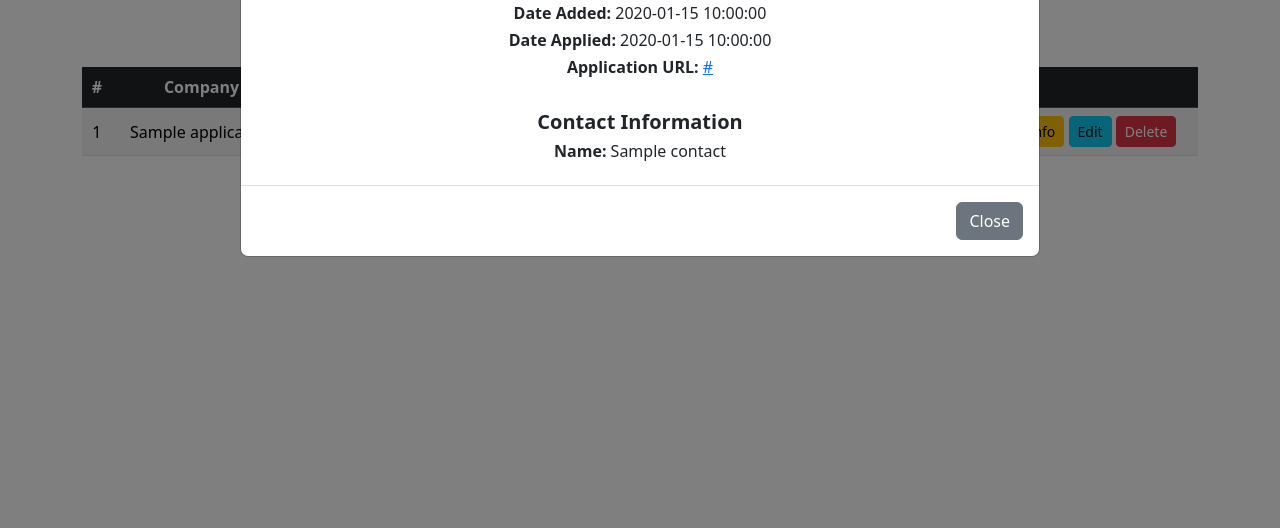
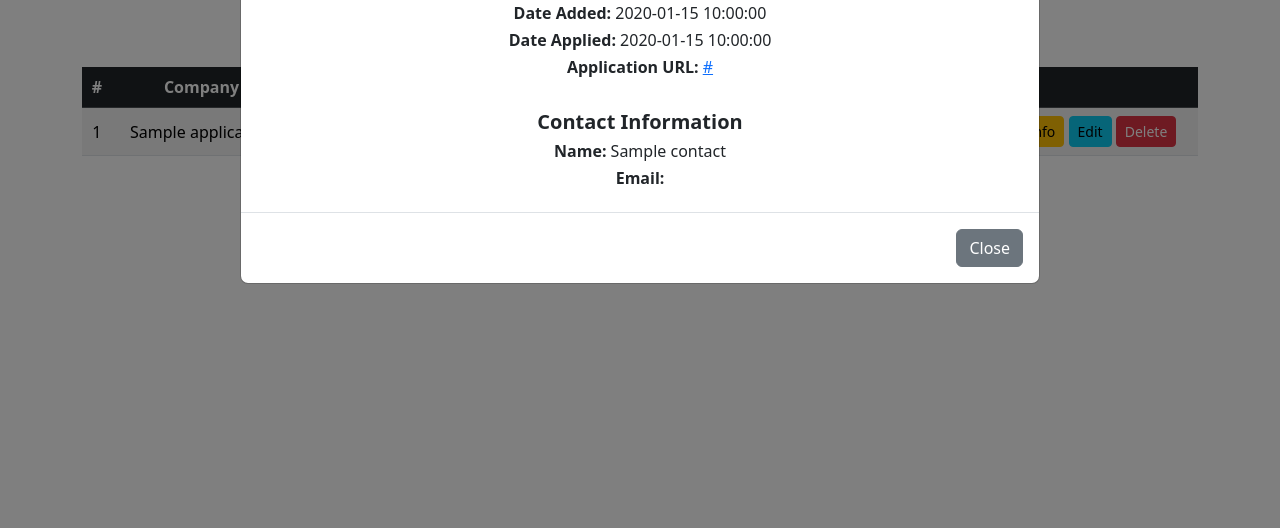
Before and after one commit to ba2534so-s/job-application-tracker, a Flask app: template app/templates/jobhuntr/index.html in a window 1280 px wide, after a click on "More Info". Shown: the part 272-800 px from the top of the page. Run offline with Flask 3, Linux system fonts and the light colour scheme; the template is opened without the code that fills it: most values are stand-ins (such as "Sample title", 1, 10 or a date in 2020); form fields are guessed from the names that the template uses.

Commit message:
add email label

```diff
--- a/app/templates/modals/more_info_modal.html
+++ b/app/templates/modals/more_info_modal.html
@@ -30,7 +30,7 @@
                 {% if application["contact_id"] %}
                     <h5><strong>Contact Information</strong></h5>
                     <h6><strong>Name: </strong>{{ contacts[application["contact_id"]]["contact_name"]}}</h6>
-                    <h6><strong></strong></h6>
+                    <h6><strong>Email: </strong></h6>
 
                 {% else %}
                     <p>No contact information available.</p>
```
